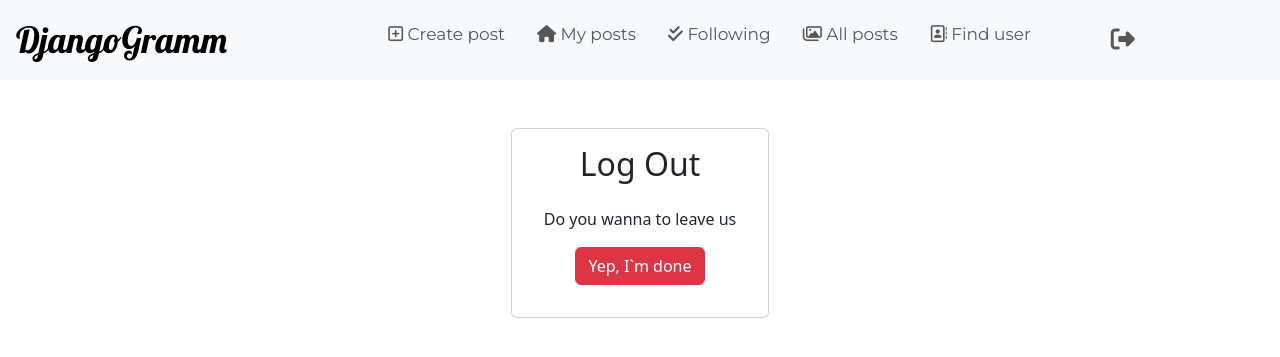
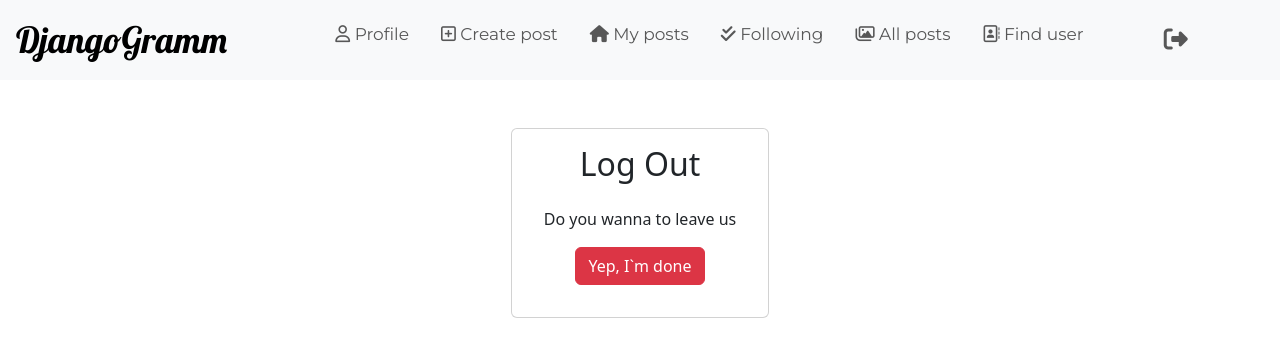
Before and after one commit to SoundsBetter/DjangoGramm, a Django app: page /auths/logout/ in a window 1280 px wide. Shown: the top 357 px of the page. Run offline with Django 4.2, Linux system fonts and the light colour scheme; the visitor is signed in with stand-in values (Sample User, id 1); some libraries are stand-ins or nearby versions.

Commit message:
add profile to main menu

```diff
--- a/templates/base.html
+++ b/templates/base.html
@@ -26,13 +26,16 @@
 
     {% if request.user.is_authenticated %}
         <button class="navbar-toggler" type="button" data-bs-toggle="collapse"
-            data-bs-target="#navbarNavDropdown"
-            aria-controls="navbarNavDropdown" aria-expanded="false"
-            aria-label="Toggle navigation">
-        <span class="navbar-toggler-icon"></span>
-    </button>
+                data-bs-target="#navbarNavDropdown"
+                aria-controls="navbarNavDropdown" aria-expanded="false"
+                aria-label="Toggle navigation">
+            <span class="navbar-toggler-icon"></span>
+        </button>
         <div class="collapse navbar-collapse" id="navbarNavDropdown">
             <ul class="navbar-nav mx-auto">
+                <li><a class="nav-link me-3" href="{% url 'accounts:profile' user_id=user.id %}"><i
+                        class="fa-regular fa-user"></i> Profile</a>
+                </li>
                 <li><a class="nav-link me-3"
                        href="{% url 'posts:create_post' user.id %}"><i
                         class="fa-regular fa-square-plus"></i> Create
```
